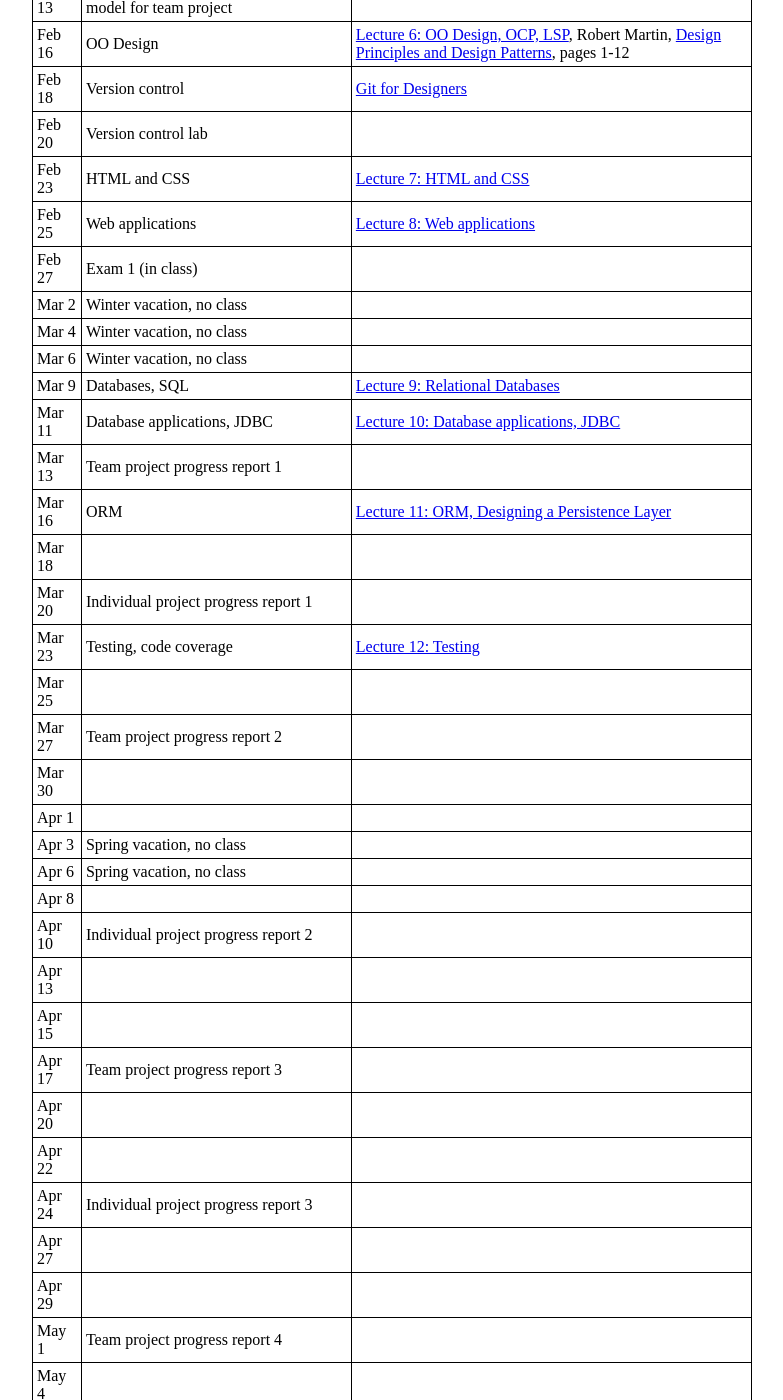
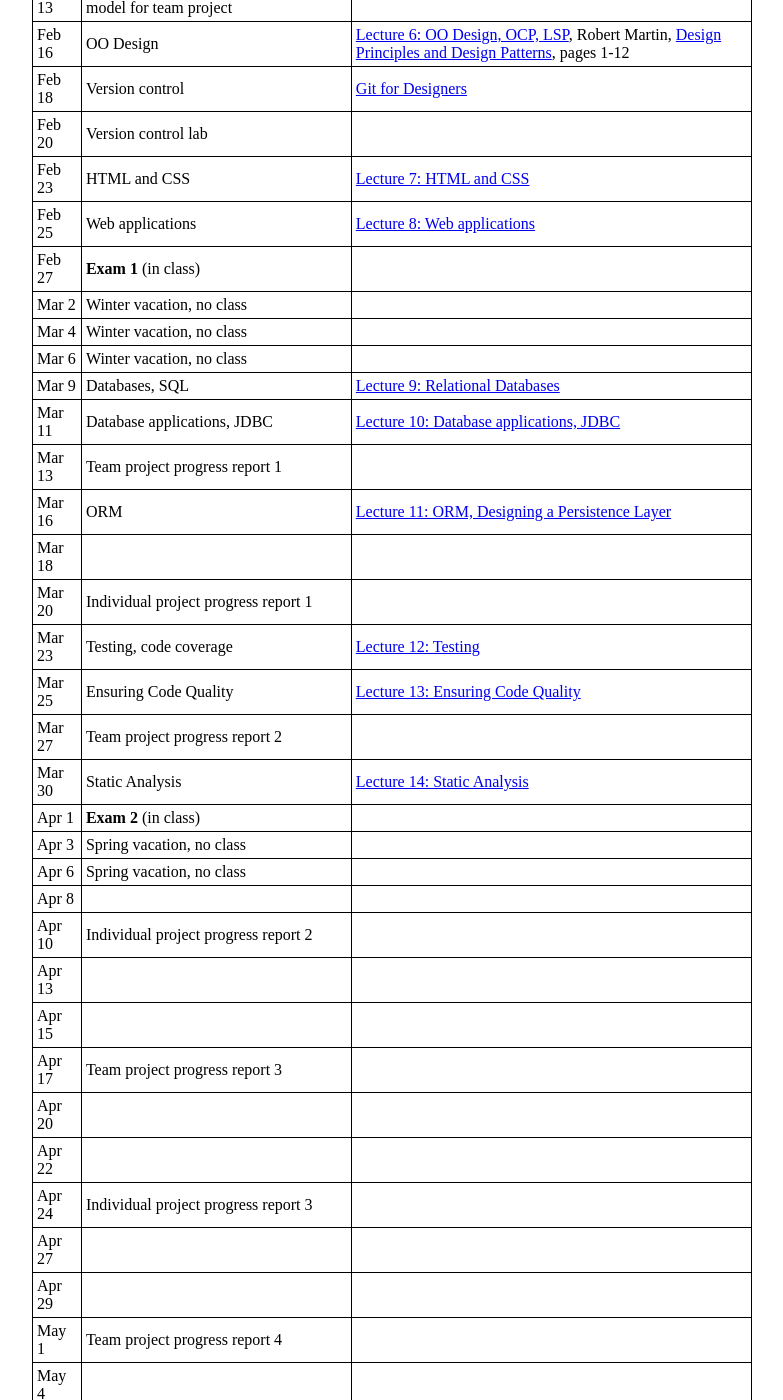
Before and after one commit to ycpcs/cs320-spring2016, a Jekyll site: the page built from schedule.md, in a window 1280 px wide and 1400 px high, scrolled down 682 px. Shown: the whole window, without its empty margins (248-1031 px from the left). Built offline with Jekyll 4.4.1, drawn with Linux system fonts in a browser that asks for light colours; Markdown is read by kramdown in place of the engine named in the settings.

Commit message:
updates to schedule

```diff
--- a/schedule.md
+++ b/schedule.md
@@ -30,7 +30,7 @@ Feb 18 | Version control | [Git for Designers](http://hoth.entp.com/output/git_f
 Feb 20 | Version control lab |
 Feb 23 | HTML and CSS | [Lecture 7: HTML and CSS](lectures/lecture07.html)
 Feb 25 | Web applications | [Lecture 8: Web applications](lectures/lecture08.html)
-Feb 27 | Exam 1 (in class)
+Feb 27 | **Exam 1** (in class)
 Mar 2 | Winter vacation, no class
 Mar 4 | Winter vacation, no class
 Mar 6 | Winter vacation, no class
@@ -41,10 +41,10 @@ Mar 16 | ORM | [Lecture 11: ORM, Designing a Persistence Layer](lectures/lecture
 Mar 18 |
 Mar 20 | Individual project progress report 1
 Mar 23 | Testing, code coverage | [Lecture 12: Testing](lectures/lecture12.html)
-Mar 25 |
+Mar 25 | Ensuring Code Quality | [Lecture 13: Ensuring Code Quality](lectures/lecture13.html)
 Mar 27 | Team project progress report 2
-Mar 30 |
-Apr 1 |
+Mar 30 | Static Analysis | [Lecture 14: Static Analysis](lectures/lecture14.html)
+Apr 1 | **Exam 2** (in class)
 Apr 3 | Spring vacation, no class
 Apr 6 | Spring vacation, no class
 Apr 8 |
```
Also changed, not shown: lectures/lecture13.md (added, +37 -0 lines), lectures/lecture14.md (added, +56 -0 lines), README.md, lectures/figures/blindSpots.png (added).
